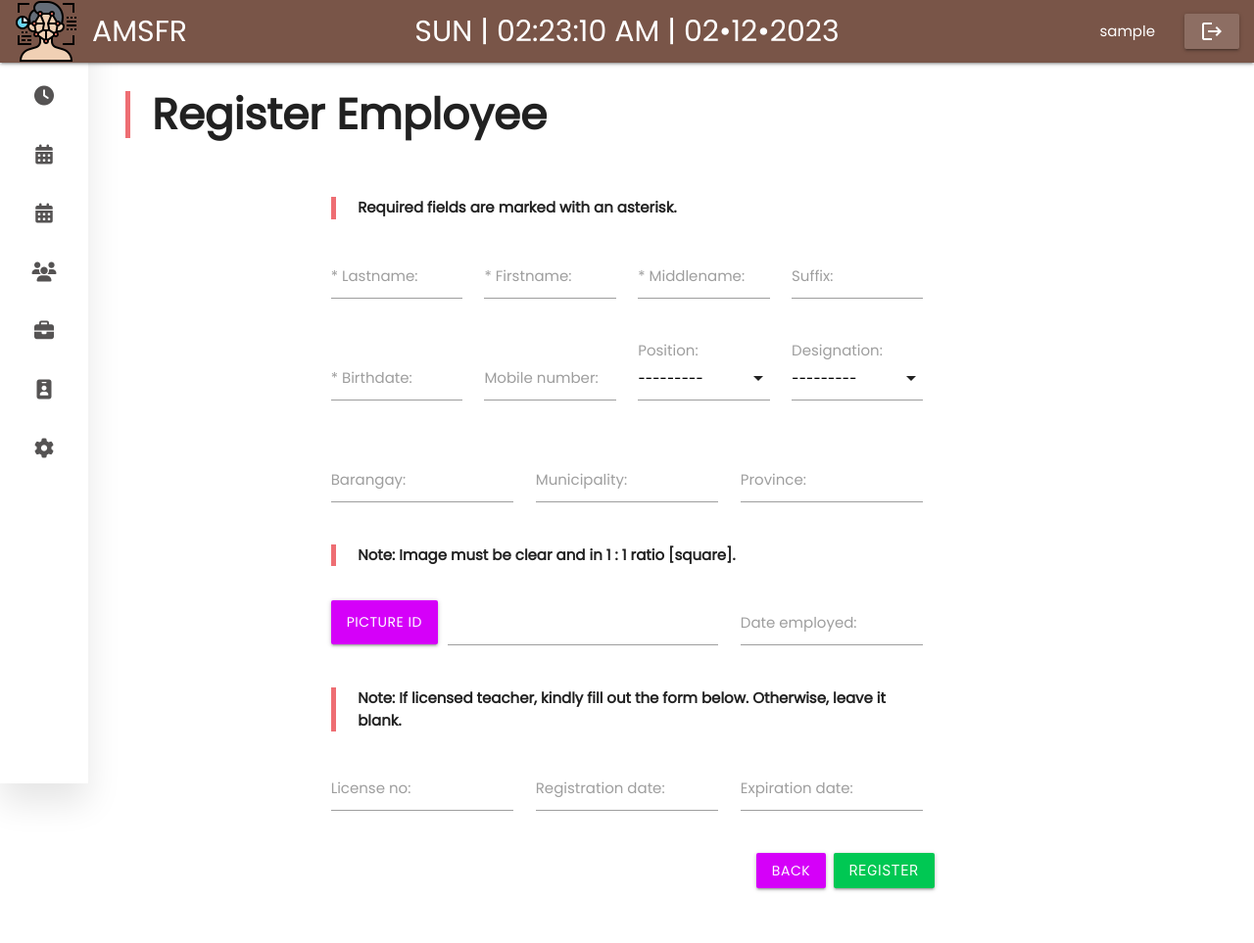
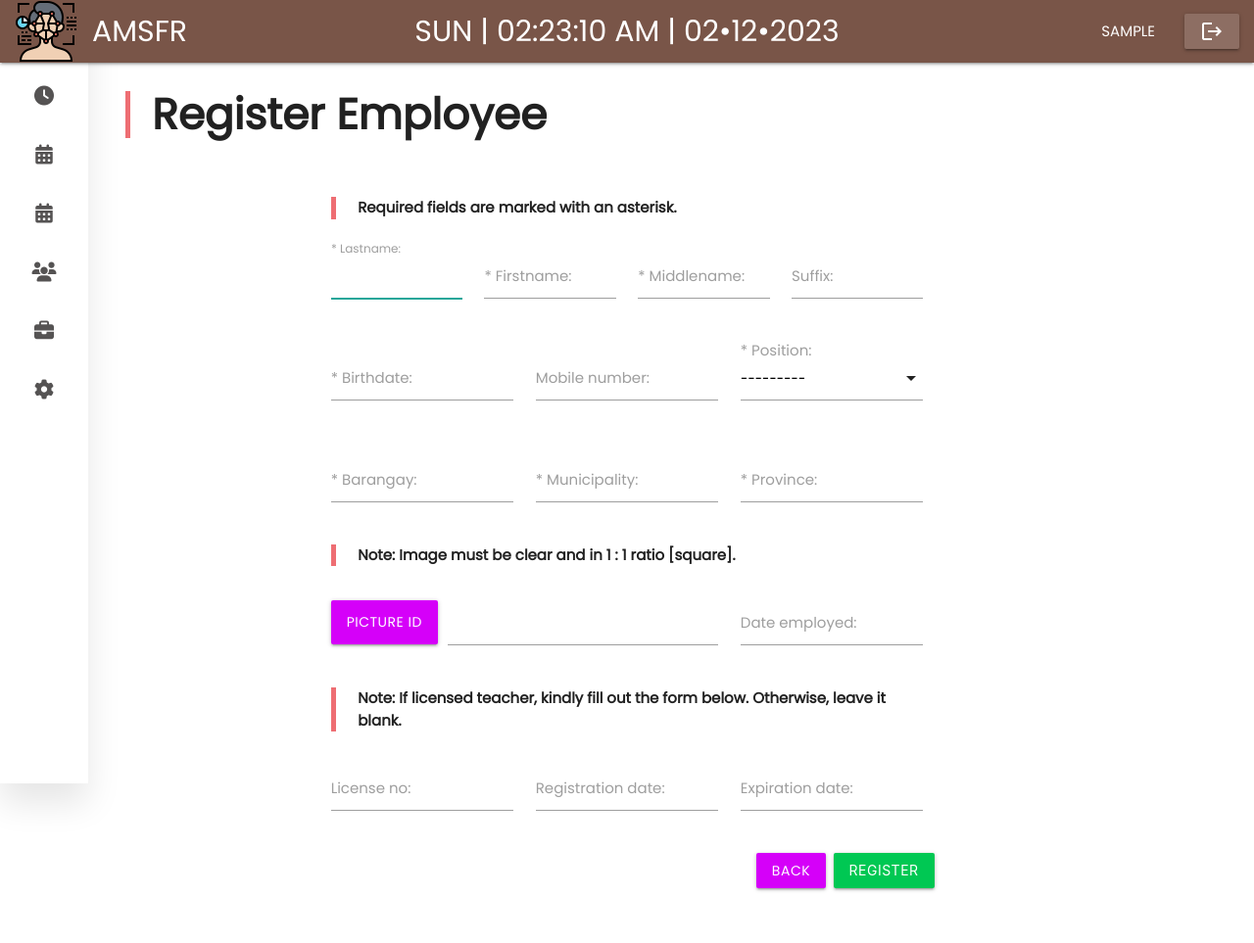
Before and after one commit to coder-val/AMSFR, a Django app: page /employee/create/ in a window 1280 px wide. Shown: the top 963 px of the page at 98% size. Run offline with Django 4.2, Linux system fonts and the light colour scheme; the visitor is signed in with stand-in values (Sample User, id 1); data that the repository does not hold is empty; some libraries are stand-ins or nearby versions.

Commit message:
last commit before PC reformat

```diff
--- a/amsfr/amsfr/settings.py
+++ b/amsfr/amsfr/settings.py
@@ -100,6 +100,9 @@ DATABASES = {
         'PASSWORD': '',
         'HOST':'localhost',
         'PORT':'3306',
+        'OPTIONS': {
+            'init_command': "SET sql_mode='STRICT_TRANS_TABLES'"
+        }
     }
 }
 
--- a/amsfr/employees/forms.py
+++ b/amsfr/employees/forms.py
@@ -1,10 +1,10 @@
 from django.forms import ModelForm
 from .models import *
 
-class DesignationForm(ModelForm):
-    class Meta:
-        model = Designation
-        fields = '__all__'
+# class DesignationForm(ModelForm):
+#     class Meta:
+#         model = Designation
+#         fields = '__all__'
 
 class PositionForm(ModelForm):
     class Meta:
--- a/amsfr/employees/templates/employees/employee/create_emp.html
+++ b/amsfr/employees/templates/employees/employee/create_emp.html
@@ -47,26 +47,26 @@
                 </div>
             </div>
             <div class="row">
-                <div class="input-field col s3">
+                <div class="input-field col s4">
                     {{form.birth_date.errors}}
                     {{form.birth_date.label_tag}}
                     {{form.birth_date}}
                 </div>
-                <div class="input-field col s3">
+                <div class="input-field col s4">
                     {{form.mobile_number.errors}}
                     {{form.mobile_number.label_tag}}
                     {{form.mobile_number}}
                 </div>
-                <div class="input-field col s3">
-                    {{form.position.errors}}
+                <div class="input-field col s4">
                     <label style="position:absolute; top: -28px;" for={{form.position.id_for_label}}>{{form.position.label}}:</label>
                     {{form.position}}
+                    {{form.position.errors}}
                 </div>
-                <div class="input-field col s3">
+                {% comment %} <div class="input-field col s3">
                     {{form.designation.errors}}
                     <label style="position:absolute; top: -28px;" for={{form.designation.id_for_label}}>{{form.designation.label}}:</label>
                     {{form.designation}}
-                </div>
+                </div> {% endcomment %}
             </div>
             <div class="row">
                 <div class="input-field col s4">
@@ -145,20 +145,21 @@
     const datemp = document.getElementById('id_date_employed');
     const datereg = document.getElementById('id_registration_date');
     const dateexp = document.getElementById('id_expiration_date');
-    const id = document.getElementById('id_id');
+    {% comment %} const id = document.getElementById('id_id'); {% endcomment %}
     let date = new Date();
     let yyyy = date.getFullYear().toString().slice(2);
 
-    for (const input of inputs) {
+    {% comment %} for (const input of inputs) {
         input.classList.add('validate')
-    }
-    id.minLength = 13
-    id.setAttribute('value', `400392-${yyyy}-{{id_num}}`)
+    } {% endcomment %}
+    {% comment %} id.minLength = 13 {% endcomment %}
+    {% comment %} id.setAttribute('value', `400392-${yyyy}-{{id_num}}`) {% endcomment %}
     datepkr.classList.add('datepicker')
     datemp.classList.add('datepicker')
     datereg.classList.add('datepicker')
     dateexp.classList.add('datepicker')
 
     document.getElementById('id_lastname').focus()
+    document.getElementById('id_position').required = false
 </script>
 {% endblock content %}
--- a/amsfr/employees/templates/employees/employee/employee.html
+++ b/amsfr/employees/templates/employees/employee/employee.html
@@ -25,7 +25,7 @@
             <tr>
                 <td><img class="circle" src="{% if employee.id_picture %}{{employee.id_picture.url}}{% endif %}" onerror="this.onerror=null; this.src='{% static 'unregistered/default.png' %}'" alt="" width='60'></td>
                 <td><a href="{% url 'view_emp' employee.id %}">{{employee.id|cut:"400392-"}}</a></td>
-                <td>{{employee.lastname}}, {{employee.firstname}} {{employee.middlename.0|add:"."}}</td>
+                <td>{{employee.lastname|upper}}, {{employee.firstname|upper}} {{employee.middlename.0|upper|add:"."}}</td>
                 {% if employee.mobile_number %}
                 <td>{{employee.mobile_number}}</td>{% else %}
                 <td>~</td>{% endif %}
--- a/amsfr/employees/templates/employees/homepage.html
+++ b/amsfr/employees/templates/employees/homepage.html
@@ -1,7 +1,7 @@
 {% extends 'base-homepage.html' %}
 {% load static %}
 
-{% block title %}Attendance{% endblock title %}
+{% block title %}ATTENDANCE{% endblock title %}
 {% block heading %}Attendance{% endblock heading %}
 
 {% block content %}
--- a/amsfr/employees/urls.py
+++ b/amsfr/employees/urls.py
@@ -10,10 +10,10 @@ urlpatterns = [
 
     path('dashboard/', dashboard, name='dashboard'),
 
-    path('designation/', designation, name='designation'),
-    path('designation/create/', create_desig, name='create_desig'),
-    path('designation/update/<str:pk>/', update_desig, name='update_desig'),
-    path('designation/delete/<str:pk>/', delete_desig, name='delete_desig'),
+    # path('designation/', designation, name='designation'),
+    # path('designation/create/', create_desig, name='create_desig'),
+    # path('designation/update/<str:pk>/', update_desig, name='update_desig'),
+    # path('designation/delete/<str:pk>/', delete_desig, name='delete_desig'),
 
     path('position/', position, name='position'),
     path('position/create/', create_position, name='create_position'),
--- a/amsfr/employees/views.py
+++ b/amsfr/employees/views.py
@@ -14,7 +14,7 @@ import datetime as dt
 import shutil, os
 from workalendar.asia import Philippines
 import pandas as pd
-from django.contrib.auth.models import User
+# from django.contrib.auth.models import User
 from django.core.exceptions import ObjectDoesNotExist
 from django.http import StreamingHttpResponse, HttpResponse
 from .camera import *
@@ -782,49 +782,49 @@ def dtr_specific_employee(request, pk, date):
     context = {'employee':emp_name, 'logs':sets, 'total':round(total_hours/60, 2), 'date':date, 'year_month':year_month}
     return render(request, template, context)
 # DESIGNATION ################################################################
-@login_required
-def designation(request):
-    designations = Designation.objects.all()
-    context = {'designations': designations}
-    template = 'employees/designation/designation.html'
-    return render(request, template, context)
+# @login_required
+# def designation(request):
+#     designations = Designation.objects.all()
+#     context = {'designations': designations}
+#     template = 'employees/designation/designation.html'
+#     return render(request, template, context)
 
-@login_required
-def create_desig(request):
-    context = {}
-    form = DesignationForm()
-    template = 'employees/designation/create_desig.html'
+# @login_required
+# def create_desig(request):
+#     context = {}
+#     form = DesignationForm()
+#     template = 'employees/designation/create_desig.html'
 
-    if request.method == 'POST':
-        form = DesignationForm(request.POST)
-        if form.is_valid():
-            form.save()
-            name = form.cleaned_data['name']
-            messages.success(request, f'{name} added successfully!')
-            return redirect('create_desig')
+#     if request.method == 'POST':
+#         form = DesignationForm(request.POST)
+#         if form.is_valid():
+#             form.save()
+#             name = form.cleaned_data['name']
+#             messages.success(request, f'{name} added successfully!')
+#             return redirect('create_desig')
 
-    context = {'form' : form}
-    return render(request, template, context)
+#     context = {'form' : form}
+#     return render(request, template, context)
 
-@login_required
-def update_desig(request, pk):
-    context = {}
-    designation = Designation.objects.get(id=pk)
-    desig_name = designation.name
-    form = DesignationForm(instance=designation)
-    template = 'employees/designation/update_desig.html'
-    if request.method == 'POST':
-        form = DesignationForm(request.POST, instance=designation)
-        if form.is_valid():
-            form.save()
-            messages.success(request, f'{desig_name} updated to {designation.name} successfully!')
-            return redirect('designation')
+# @login_required
+# def update_desig(request, pk):
+#     context = {}
+#     designation = Designation.objects.get(id=pk)
+#     desig_name = designation.name
+#     form = DesignationForm(instance=designation)
+#     template = 'employees/designation/update_desig.html'
+#     if request.method == 'POST':
+#         form = DesignationForm(request.POST, instance=designation)
+#         if form.is_valid():
+#             form.save()
+#             messages.success(request, f'{desig_name} updated to {designation.name} successfully!')
+#             return redirect('designation')
 
-    context = {'form': form}
-    return render(request, template, context)
+#     context = {'form': form}
+#     return render(request, template, context)
 
-@login_required
-def delete_desig(request, pk):
+# @login_required
+# def delete_desig(request, pk):
     designation = Designation.objects.get(id=pk)
     template = 'employees/designation/delete_desig.html'
 
@@ -1051,6 +1051,7 @@ def create_emp(request):
             lastname = form.cleaned_data['lastname']
             firstname = form.cleaned_data['firstname']
             middlename = form.cleaned_data['middlename']
+            suffix = form.cleaned_data['suffix']
             # email = form.cleaned_data['email']
             birth_date = form.cleaned_data['birth_date']
             # gender = form.cleaned_data['gender']
@@ -1059,7 +1060,7 @@ def create_emp(request):
             municipality = form.cleaned_data['municipality']
             province = form.cleaned_data['province']
             position = form.cleaned_data['position']
-            designation = form.cleaned_data['designation']
+            # designation = form.cleaned_data['designation']
             date_employed = form.cleaned_data['date_employed']
             license_no = form.cleaned_data['license_no']
             registration_date = form.cleaned_data['registration_date']
@@ -1092,7 +1093,7 @@ def create_emp(request):
             id_name = f'{lastname.title()}, {firstname[0].title()}.'
             # user = User.objects.create_user(id, "", id)
             # register = Employee(user = user, id = id, lastname = lastname, firstname = firstname, middlename = middlename, birth_date = birth_date, mobile_number = mobile_number, barangay = barangay, municipality = municipality, province = province, date_employed = date_employed, position = position, id_picture = f'registered/{id_name}.jpg', license_no=license_no, registration_date=registration_date, expiration_date=expiration_date)
-            register = Employee(id = id, lastname = lastname.title(), firstname = firstname.title(), middlename = middlename.title(), birth_date = birth_date, mobile_number = mobile_number, barangay = barangay.title(), municipality = municipality.title(), province = province.title(), date_employed = date_employed, position = position, designation = designation, id_picture = f'registered/{id_name}.jpg', license_no=license_no, registration_date=registration_date, expiration_date=expiration_date)
+            register = Employee(id = id, lastname = lastname.title(), firstname = firstname.title(), middlename = middlename.title(), suffix = suffix, birth_date = birth_date, mobile_number = mobile_number, barangay = barangay.title(), municipality = municipality.title(), province = province.title(), date_employed = date_employed, position = position, id_picture = f'registered/{id_name}.jpg', license_no=license_no, registration_date=registration_date, expiration_date=expiration_date)
             # user.save()
             register.save()
             new_image_path = os.path.join(settings.MEDIA_ROOT, f'registered/{id_name}.jpg')
--- a/amsfr/templates/base-homepage.html
+++ b/amsfr/templates/base-homepage.html
@@ -50,10 +50,10 @@
             {% block content %}{% endblock content %}
         {% comment %} </div> {% endcomment %}
     </main>
-    <footer class="page-footer white" style="">
-        <div class="white">
+    <footer style="background-color:transparent">
+        <div class="">
             <div class="container center-align">
-                <p style="color: black">SAINT FRANCIS ACADEMY INC © 2023</p>
+                <p style="color: grey">SFASTI © AMSFR 2023</p>
             </div>
         </div>
     </footer>
--- a/amsfr/templates/nav-bar.html
+++ b/amsfr/templates/nav-bar.html
@@ -12,7 +12,7 @@
       </ul>
       <ul class="right hide-on-med-and-down">
         {% if request.user.is_authenticated %}
-        <li><a href="#!"> {{request.user}} </a></li>
+        <li><a href="#!"> {{request.user|upper}} </a></li>
         <li><a href="#logout-modal" class="waves-effect waves-light btn modal-trigger brown lighten-1 tooltipped-l" data-position="left" data-tooltip="logout" alt="logout"><span class="material-icons">logout</span></a></li>
         {% else %}
         {% comment %} <li><a href="#">Anonymous</a></li> {% endcomment %}
--- a/amsfr/templates/side-nav.html
+++ b/amsfr/templates/side-nav.html
@@ -25,10 +25,10 @@
             <i class="fas fa-solid fa-briefcase"></i>
             <span class="nav-item">POSITIONS</span>
         </a></li>
-        <li><a href="{% url 'designation' %}" class="nav-link waves-effect waves-light">
+        {% comment %} <li><a href="{% url 'designation' %}" class="nav-link waves-effect waves-light">
             <i class="fas fa-solid fa-id-badge"></i>
             <span class="nav-item">DESIGNATIONS</span>
-        </a></li>
+        </a></li> {% endcomment %}
         <li><a href="{% url 'schedule' %}" class="nav-link waves-effect waves-light">
             <i class="fas fa-solid fa-gear"></i>
             <span class="nav-item">SETTINGS</span>
```
Also changed, not shown: amsfr/employees/models.py (+11 -11 lines), amsfr/employees/templates/employees/employee/view_emp.html (+9 -5 lines), amsfr/employees/migrations/0013_auto_20230205_2211.py (added), amsfr/employees/migrations/0014_auto_20230205_2305.py (added), amsfr/employees/migrations/0015_alter_employee_position.py (added), amsfr/employees/migrations/0016_alter_employee_position.py (added), amsfr/employees/migrations/0017_alter_employee_position.py (added), amsfr/employees/migrations/0018_alter_employee_position.py (added), amsfr/static/vall.jpg (deleted).
